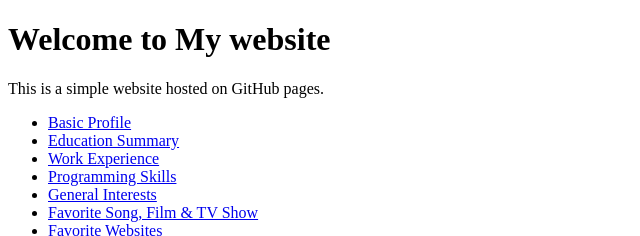
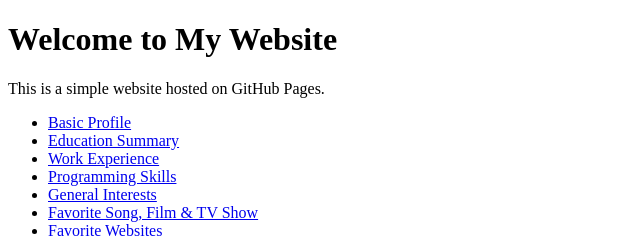
Before and after one commit to Ishaali3/project1-repo-, a plain HTML site: page index.html in a window 1280 px wide. Shown: the top 236 px of the page, 0-640 px from the left. Drawn offline with Linux system fonts and the light colour scheme.

Commit message:
Update index.html

```diff
--- a/index.html
+++ b/index.html
@@ -3,12 +3,14 @@
 <head>
     <meta charset="UTF-8">
     <meta name="viewport" content="width=device-width, initial-scale=1.0">
-   <title>My Profile</title>
+    <title>My Profile</title>
 </head>
 <body>
     <header>
-    <h1>Welcome to My website</h1>
-    <p>This is a simple website hosted on GitHub pages.</p>
+        <h1>Welcome to My Website</h1>
+        <p>This is a simple website hosted on GitHub Pages.</p>
+    </header>
+
     <!-- Menu Section -->
     <nav>
         <ul>
@@ -22,13 +24,12 @@
             <li><a href="#my-projects">My Projects</a></li>
         </ul>
     </nav>
-    </header>
 
     <!-- Basic Profile Information Section -->
     <section id="basic-profile">
         <h1>Basic Profile Information</h1>
         <img src="avatar.jpg" alt="Profile Picture" width="150" height="150">
-        <p>Name: Isha Ali </p>
+        <p>Name: Isha Ali</p>
         <p>Major: Computer Science</p>
         <p>Minor: Biology</p>
     </section>
```
